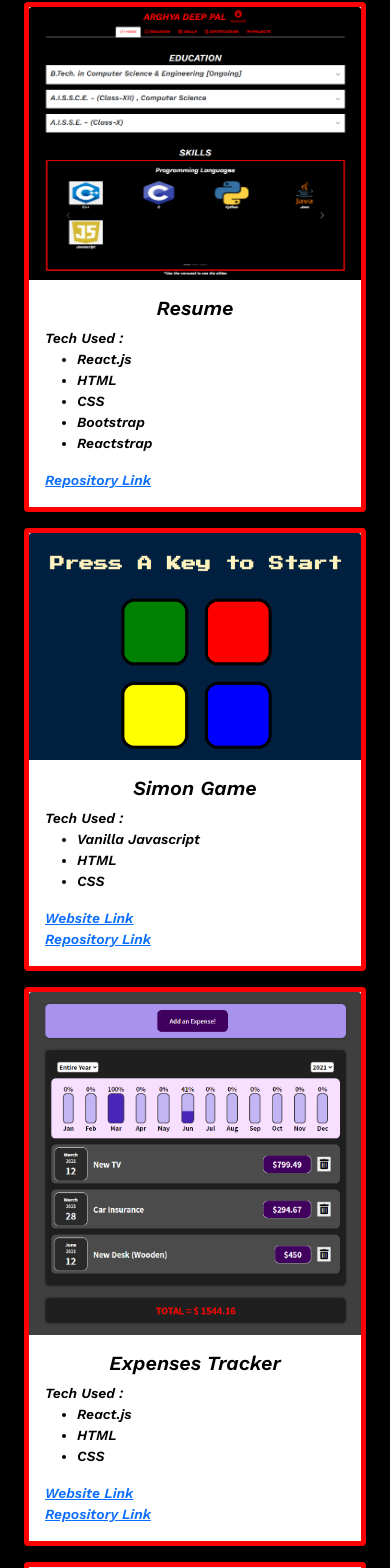
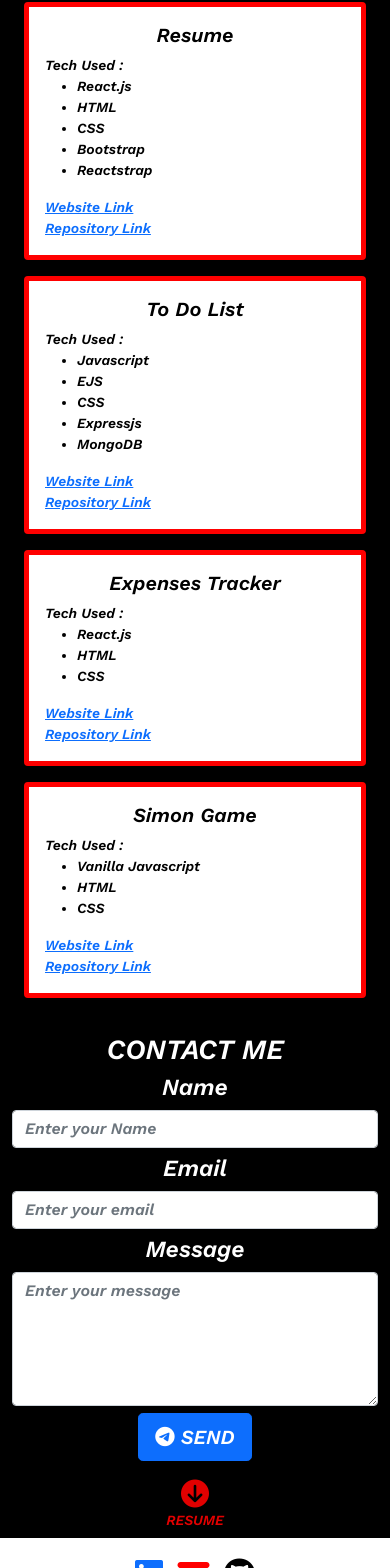
Before and after one commit to Arghyadeep7/Resume, a React (Create React App) app: page / in a window 390 px wide. Shown: the part 1414-2982 px from the top of the page. Built offline with nearby package versions, Linux system fonts and the light colour scheme.

Commit message:
Project Alignment Fix

```diff
--- a/src/components/Projects.js
+++ b/src/components/Projects.js
@@ -6,9 +6,9 @@ const Projects = () => {
       <h1>PROJECTS</h1>
       <div className="container-fluid" style={{color: "black"}}>
         <div className="row">
-          <div className="col-sm-6 mb-3">
+          <div className="col-sm-6 col-md-3 mb-3">
             <div class="card" style={{border:"5px solid red"}}>
-              <img src="/assets/Portfolio.png" class="card-img-top" alt="..."/>
+              {/* <img src="/assets/Portfolio.png" class="card-img-top" alt="..."/> */}
               <div class="card-body">
                 <h5 class="card-title">Resume</h5>
                 <p class="card-text" style={{textAlign: "left"}}>
@@ -20,52 +20,15 @@ const Projects = () => {
                     <li>Bootstrap</li>
                     <li>Reactstrap</li>
                   </ul>
+                  <a href="https://arghya-deep-pal-resume.vercel.app/" target="_blank">Website Link</a><br />
                   <a href="https://github.com/Arghyadeep7/Resume" target="_blank">Repository Link</a>
                 </p>
               </div>
             </div>
           </div>
-          <div className="col-sm-6 mb-3">
+          <div className="col-sm-6 col-md-3 mb-3">
             <div class="card" style={{border:"5px solid red"}}>
-              <img src="/assets/Simon_Game.png" class="card-img-top" alt="..."/>
-              <div class="card-body">
-                <h5 class="card-title">Simon Game</h5>
-                <p class="card-text" style={{textAlign: "left"}}>
-                  Tech Used :
-                  <ul>
-                    <li>Vanilla Javascript</li>
-                    <li>HTML</li>
-                    <li>CSS</li>
-                  </ul>
-                  <a href="https://arghyadeep7.github.io/The-Simon-Game/" target="_blank">Website Link</a><br />
-                  <a href="https://github.com/Arghyadeep7/The-Simon-Game" target="_blank">Repository Link</a>
-                </p>
-              </div>
-            </div>
-          </div>
-        </div>
-        <div className="row">
-          <div className="col-sm-6 mb-3">
-            <div class="card" style={{border:"5px solid red"}}>
-              <img src="/assets/Expenses.png" class="card-img-top" alt="..."/>
-              <div class="card-body">
-                <h5 class="card-title">Expenses Tracker</h5>
-                <p class="card-text" style={{textAlign: "left"}}>
-                  Tech Used :
-                  <ul>
-                    <li>React.js</li>
-                    <li>HTML</li>
-                    <li>CSS</li>
-                  </ul>
-                  <a href="https://react-expenses-app7.herokuapp.com/" target="_blank">Website Link</a><br />
-                  <a href="https://github.com/Arghyadeep7/Expenses" target="_blank">Repository Link</a>
-                </p>
-              </div>
-            </div>
-          </div>
-          <div className="col-sm-6 mb-3">
-            <div class="card" style={{border:"5px solid red"}}>
-              <img src="/assets/To-Do-List.png" class="card-img-top" alt="..."/>
+              {/* <img src="/assets/To-Do-List.png" class="card-img-top" alt="..."/> */}
               <div class="card-body">
                 <h5 class="card-title">To Do List</h5>
                 <p class="card-text" style={{textAlign: "left"}}>
@@ -83,7 +46,42 @@ const Projects = () => {
               </div>
             </div>
           </div>
-
+          <div className="col-sm-6 col-md-3 mb-3">
+            <div class="card" style={{border:"5px solid red"}}>
+              {/* <img src="/assets/Expenses.png" class="card-img-top" alt="..."/> */}
+              <div class="card-body">
+                <h5 class="card-title">Expenses Tracker</h5>
+                <p class="card-text" style={{textAlign: "left"}}>
+                  Tech Used :
+                  <ul>
+                    <li>React.js</li>
+                    <li>HTML</li>
+                    <li>CSS</li>
+                  </ul>
+                  <a href="https://react-expenses-app7.herokuapp.com/" target="_blank">Website Link</a><br />
+                  <a href="https://github.com/Arghyadeep7/Expenses" target="_blank">Repository Link</a>
+                </p>
+              </div>
+            </div>
+          </div>
+          <div className="col-sm-6 col-md-3 mb-3">
+            <div class="card" style={{border:"5px solid red"}}>
+              {/* <img src="/assets/Simon_Game.png" class="card-img-top" alt="..."/> */}
+              <div class="card-body">
+                <h5 class="card-title">Simon Game</h5>
+                <p class="card-text" style={{textAlign: "left"}}>
+                  Tech Used :
+                  <ul>
+                    <li>Vanilla Javascript</li>
+                    <li>HTML</li>
+                    <li>CSS</li>
+                  </ul>
+                  <a href="https://arghyadeep7.github.io/The-Simon-Game/" target="_blank">Website Link</a><br />
+                  <a href="https://github.com/Arghyadeep7/The-Simon-Game" target="_blank">Repository Link</a>
+                </p>
+              </div>
+            </div>
+          </div>
         </div>
       </div>
     </div>
```
